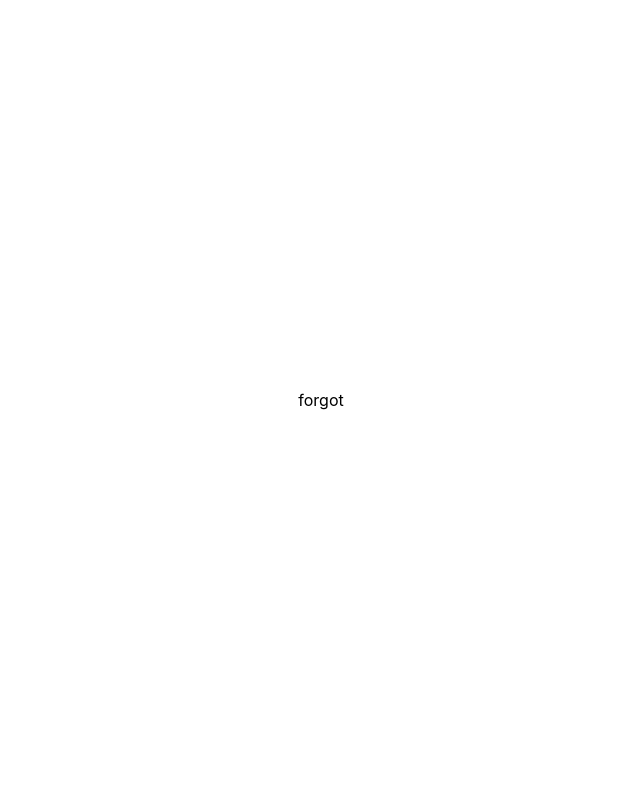
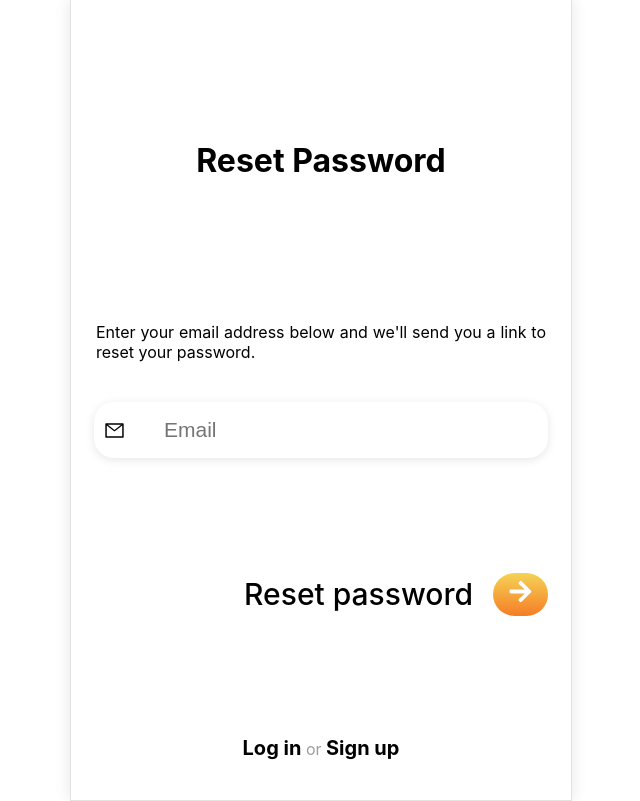
Before and after one commit to Marion-H/login-form, a React (Create React App) app: page /forgotPassword in a window 1280 px wide. Shown: the whole page, without its empty margins (319-959 px from the left). Built offline with nearby package versions, Linux system fonts and the light colour scheme.

Commit message:
add a new component FormResetPassword and scss

```diff
--- a/src/components/Authentication.jsx
+++ b/src/components/Authentication.jsx
@@ -1,4 +1,4 @@
-import { Link } from "react-router-dom"
+import { Link } from "react-router-dom";
 
 import FormAuth from "./FormAuth";
 
@@ -13,12 +13,12 @@ function authentication() {
         <h2>Sign in to your account</h2>
       </div>
       <FormAuth />
-      <span className="textFooterForm">
+      <div className="textFooterForm">
         Don't have an account ?{" "}
         <span>
           <Link to="/create">Create</Link>
         </span>
-      </span>
+      </div>
     </div>
   );
 }
--- a/src/components/CreateAccount.jsx
+++ b/src/components/CreateAccount.jsx
@@ -29,7 +29,6 @@ const renderListFooter = () => {
   );
 };
 
-
 function CreateAccount() {
 
   const dispatch = useDispatch()
--- a/src/components/ForgotPwd.jsx
+++ b/src/components/ForgotPwd.jsx
@@ -1,7 +1,22 @@
-function ForgotPwd () {
-    return(
-        <div>forgot</div>
-    )
+import { Link } from "react-router-dom";
+import FormResetPassword from "./FormResetPassword";
+
+function ForgotPwd() {
+  return (
+    <div className="authentication">
+      <div className="titleReset">
+        <h1>Reset Password</h1>
+      </div>
+      <div className="paragraphReset">
+        Enter your email address below and we'll send you a link to reset your
+        password.
+      </div>
+      <FormResetPassword />
+      <div className="textFooterForm">
+        <Link to="/">Log in</Link> or <Link to="/create">Sign up</Link>
+      </div>
+    </div>
+  );
 }
 
-export default ForgotPwd
+export default ForgotPwd;
--- /dev/null
+++ b/src/components/FormResetPassword.jsx
@@ -0,0 +1,26 @@
+import { useHistory } from "react-router-dom";
+import { useSelector } from "react-redux";
+
+import InputForm from "./common/InputForm";
+import ButtonSign from "./common/ButtonSign";
+
+import "./scss/formAuth.scss";
+
+function FormResetPassword() {
+
+  const dataForm = useSelector((state) => state.dataForm);
+  const { email } = dataForm
+  const history = useHistory()
+
+
+  return (
+    <div className="formAuth">
+      <form onSubmit="">
+        <InputForm type="email" icon="aiOutlineMail" keyName="email" textPlaceHolder="Email"/>
+        <ButtonSign text="Reset password" />
+      </form>
+    </div>
+  );
+}
+
+export default FormResetPassword;
--- /dev/null
+++ b/src/components/ResetPasswordEmail.jsx
@@ -0,0 +1,9 @@
+function ResetPasswordEmail () {
+    return (
+        <div>
+            hello
+        </div>
+    )
+}
+
+export default ResetPasswordEmail
--- a/src/components/Router.jsx
+++ b/src/components/Router.jsx
@@ -2,6 +2,7 @@ import { BrowserRouter, Route, Switch } from "react-router-dom";
 import authentication from "./Authentication";
 import CreateAccount from "./CreateAccount";
 import ForgotPwd from "./ForgotPwd";
+import ResetPasswordEmail from "./ResetPasswordEmail";
 function Router() {
   return (
     <BrowserRouter>
@@ -9,6 +10,7 @@ function Router() {
         <Route exact path="/" component={authentication} />
         <Route path="/create" component={CreateAccount} />
         <Route path="/forgotPassword" component={ForgotPwd} />
+        <Route path="/reset" component={ResetPasswordEmail} />
       </Switch>
     </BrowserRouter>
   );
--- a/src/components/scss/authentication.scss
+++ b/src/components/scss/authentication.scss
@@ -40,6 +40,19 @@
         }
     }
 
+    .titleReset {
+        margin: 120px auto auto auto;
+        h1 {
+            text-align: center;
+        }
+    }
+
+    .paragraphReset{
+        width: 450px;
+        margin: auto;
+        text-align: justify;
+    }
+
     .titleAuth {
         // text-align: center;
         margin-top: 109px;
@@ -67,6 +80,14 @@
     .textFooterForm {
         text-align: center;
         color: #9d9d9d;
+        margin: auto;
+
+        a {
+            text-decoration: none;
+            font-weight: bold;
+            color: black;
+            font-size: 20px;
+        }
 
         span a {
             text-decoration: underline;
```
